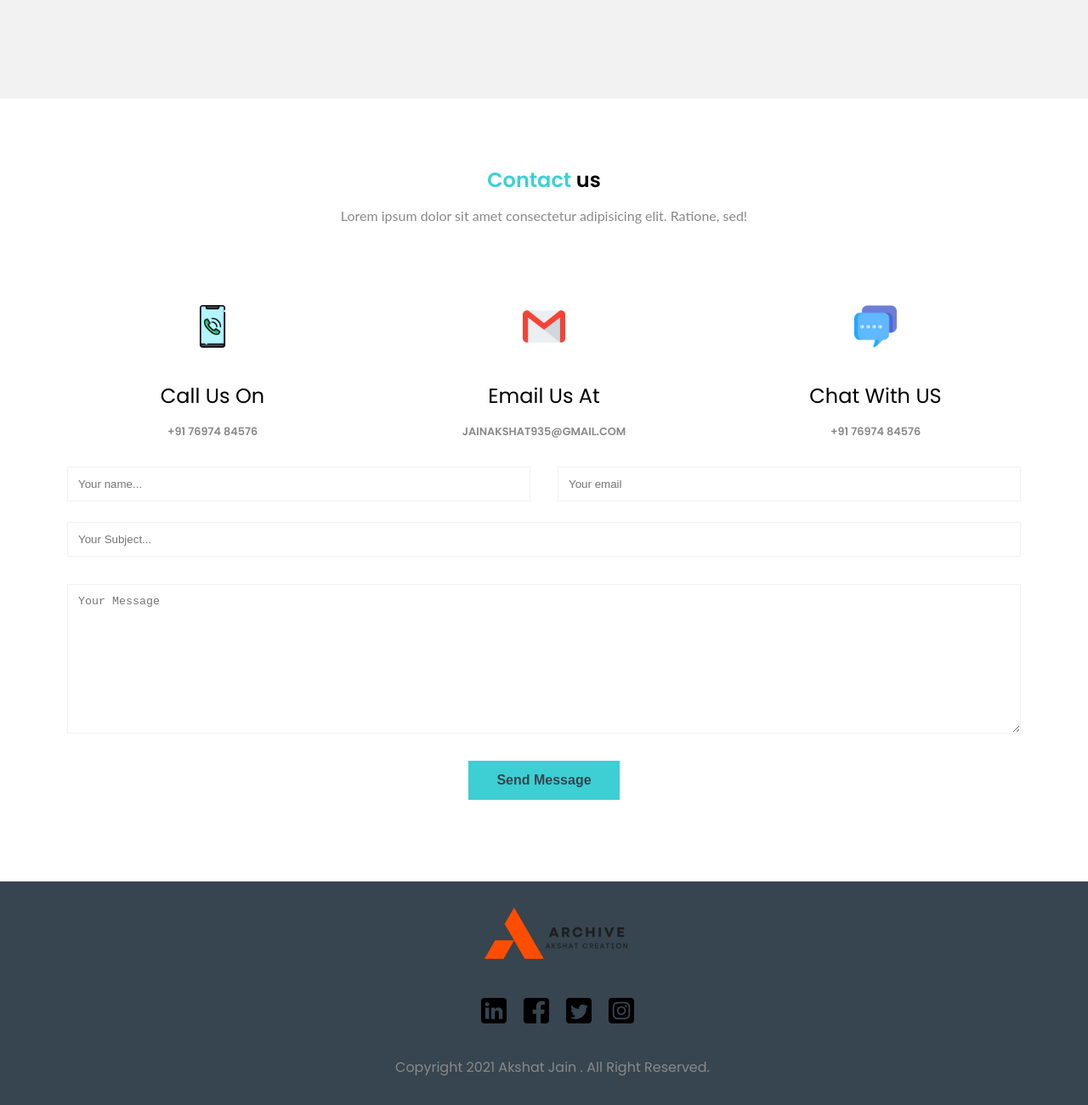
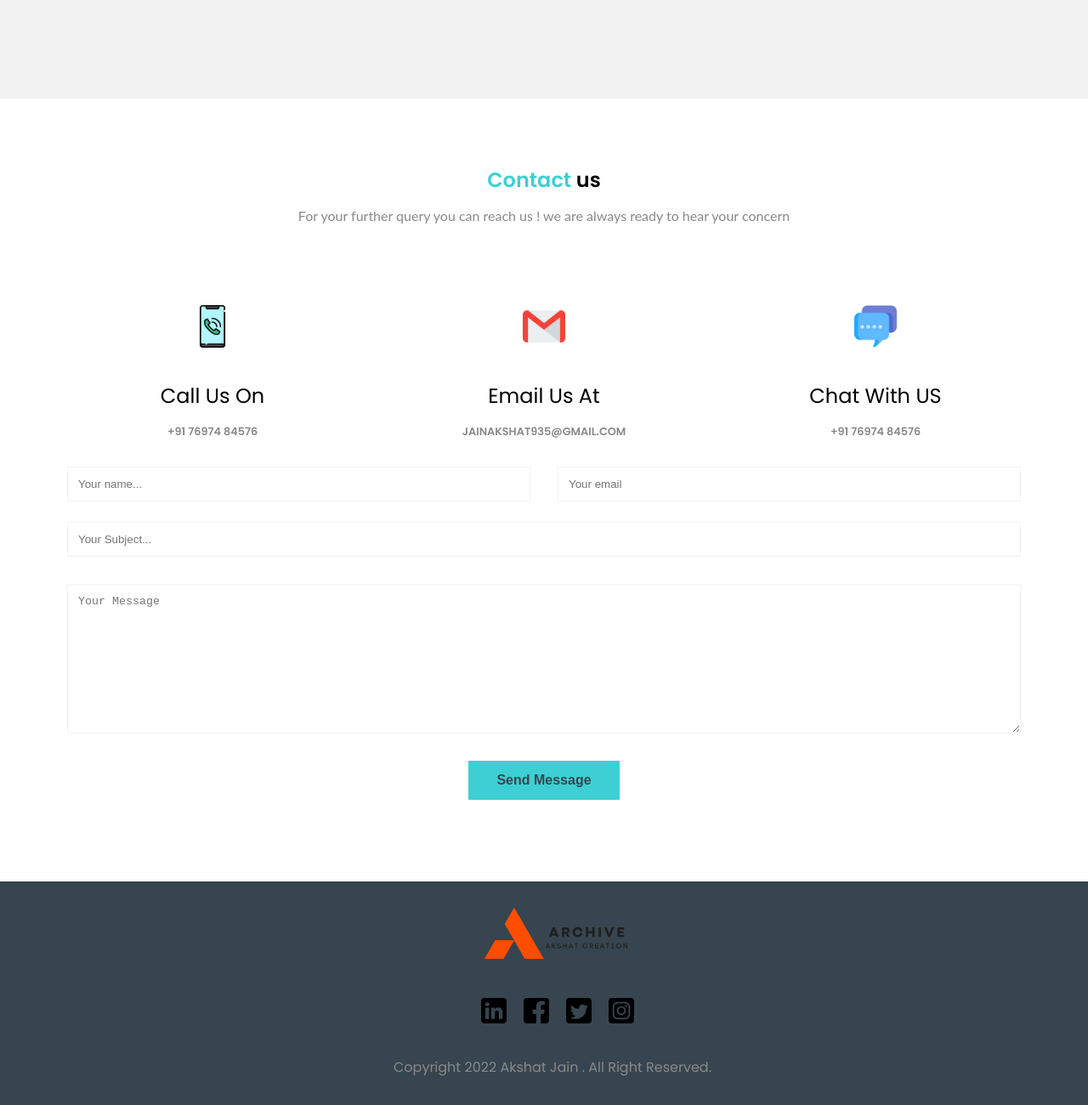
Before and after one commit to akshat-jnn/Akshat_Jain.github.io, a plain HTML site: page index.html in a window 1280 px wide. Shown: the part 3277-4577 px from the top of the page at 85% size. Drawn offline with nearby package versions, Linux system fonts and the light colour scheme.

Commit message:
Update index.html

```diff
--- a/index.html
+++ b/index.html
@@ -247,8 +247,7 @@
         <div class="container">
           <h1 class="section-heading"><span>Contact</span> us</h1>
           <p>
-            Lorem ipsum dolor sit amet consectetur adipisicing elit. Ratione,
-            sed!
+            For your further query you can reach us ! we are always ready to hear your concern
           </p>
           <div class="card-wrapper">
             <div class="card">
@@ -349,7 +348,7 @@
             <img src="./image/instagram.svg" width="30" alt="instagram"
           /></a>
         </div>
-        <div class="copy">Copyright 2021 Akshat Jain . All Right Reserved.</div>
+        <div class="copy">Copyright 2022 Akshat Jain . All Right Reserved.</div>
       </footer>
     </div>
 
```
